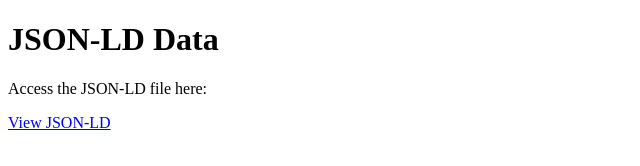
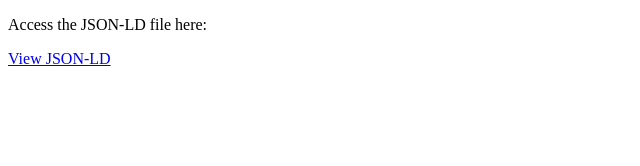
Before and after one commit to juliettevis/juliettevis.github.io, a plain HTML site: page index.html in a window 1280 px wide. Shown: the whole page, without its empty margins (0-640 px from the left). Drawn offline with Linux system fonts and the light colour scheme.

Commit message:
Update index.html

```diff
--- a/index.html
+++ b/index.html
@@ -6,7 +6,6 @@
     <title>JSON-LD Publication</title>
 </head>
 <body>
-    <h1>JSON-LD Data</h1>
     <p>Access the JSON-LD file here:</p>
     <a href="introduction.jsonld">View JSON-LD</a>
 </body>
```
